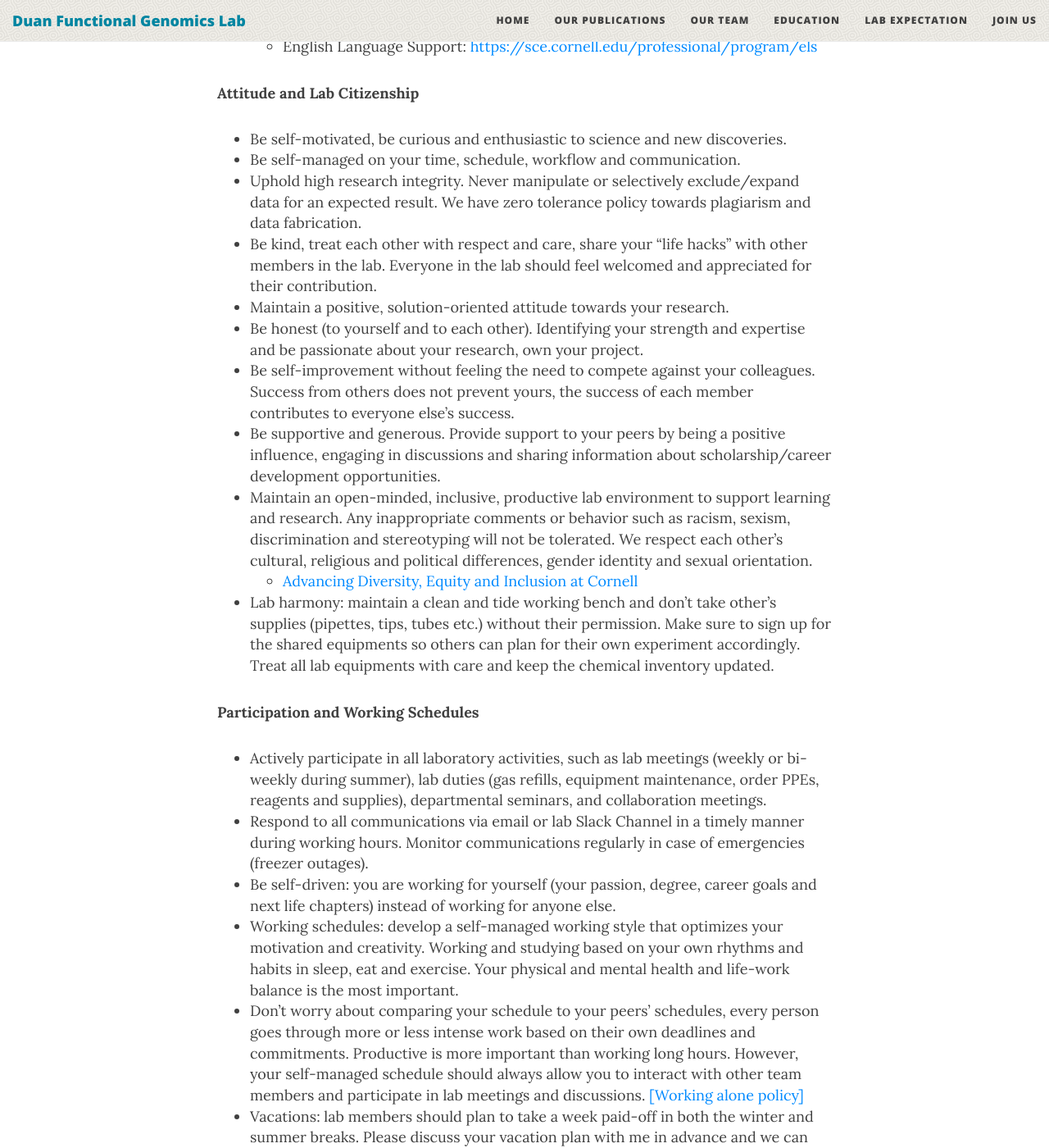
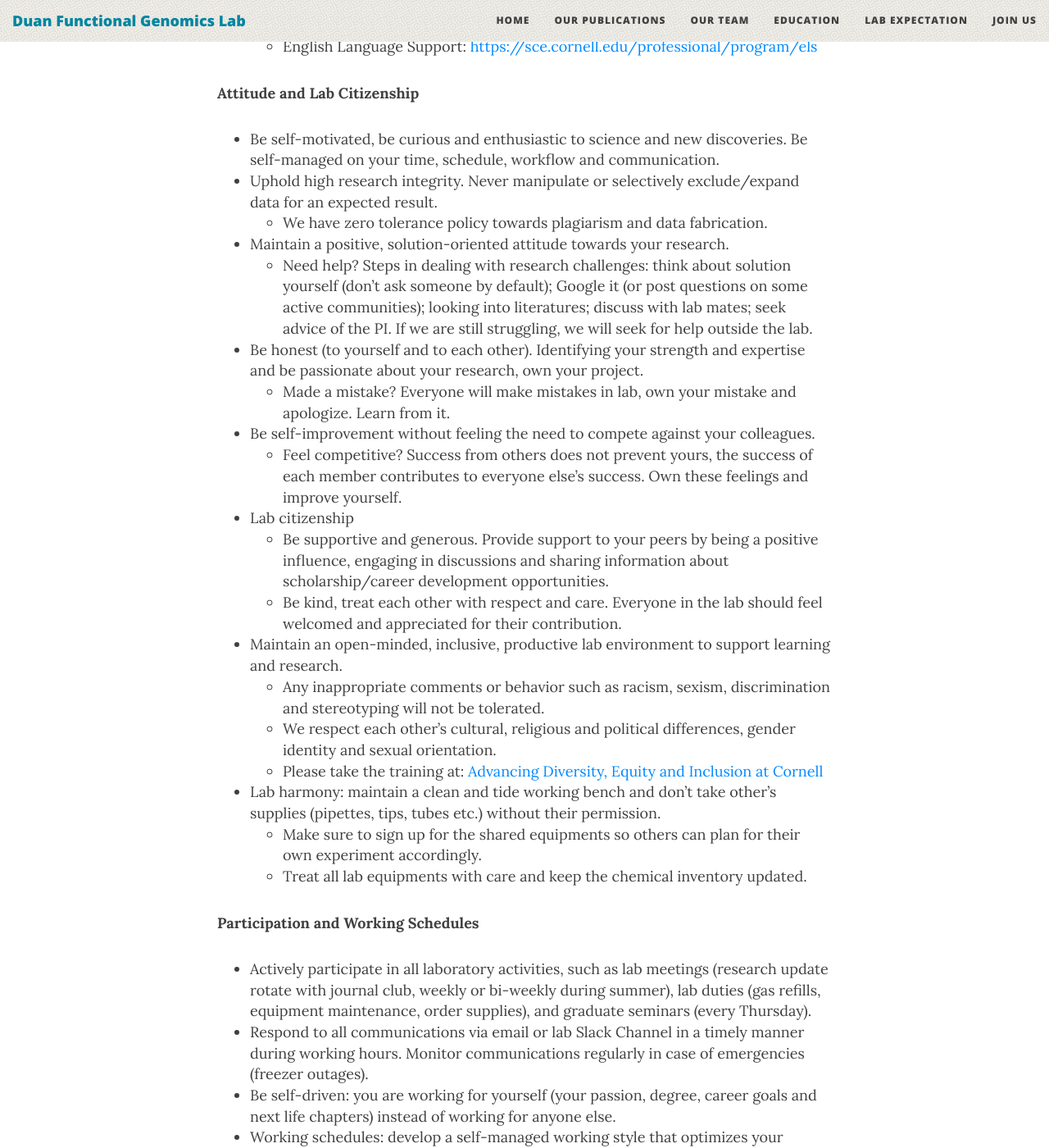
Before and after one commit to EllieDuan/EllieDuan.github.io, a Jekyll site: the page built from lab_expectation.md, in a window 1280 px wide and 1400 px high, scrolled down 995 px. Shown: the whole window at 82% size. Built offline with Jekyll 4.4.1, drawn with Linux system fonts in a browser that asks for light colours; nearby versions of some CDN libraries; some of the changed text lies outside the part shown.

Commit message:
update lab_exp format

```diff
--- a/lab_expectation.md
+++ b/lab_expectation.md
@@ -28,26 +28,36 @@ Members of the Duan lab share an interest in animal genomics, epigenomics and bi
 
 **Attitude and Lab Citizenship**
 
-* Be self-motivated, be curious and enthusiastic to science and new discoveries.
-* Be self-managed on your time, schedule, workflow and communication.
-* Uphold high research integrity. Never manipulate or selectively exclude/expand data for an expected result. We have zero tolerance policy towards plagiarism and data fabrication.
-* Be kind, treat each other with respect and care, share your "life hacks" with other members in the lab. Everyone in the lab should feel welcomed and appreciated for their contribution.
+* Be self-motivated, be curious and enthusiastic to science and new discoveries. Be self-managed on your time, schedule, workflow and communication.
+* Uphold high research integrity. Never manipulate or selectively exclude/expand data for an expected result.
+	* We have zero tolerance policy towards plagiarism and data fabrication.
 * Maintain a positive, solution-oriented attitude towards your research.
+	* Need help? Steps in dealing with research challenges: think about solution yourself (don't ask someone by default); Google it (or post questions on some active communities); looking into literatures; discuss with lab mates; seek advice of the PI. If we are still struggling, we will seek for help outside the lab.
 * Be honest (to yourself and to each other). Identifying your strength and expertise and be passionate about your research, own your project.
-* Be self-improvement without feeling the need to compete against your colleagues.  Success from others does not prevent yours, the success of each member contributes to everyone else's success.
-* Be supportive and generous. Provide support to your peers by being a positive influence, engaging in discussions and sharing information about scholarship/career development opportunities.
-* Maintain an open-minded, inclusive, productive lab environment to support learning and research. Any inappropriate comments or behavior such as racism, sexism, discrimination and stereotyping will not be tolerated. We respect each other's cultural, religious and political differences, gender identity and sexual orientation.
-	* [Advancing Diversity, Equity and Inclusion at Cornell](https://hr.cornell.edu/our-culture-diversity/diversity-inclusion/advancing-diversity-equity-and-inclusion-cornell)
-* Lab harmony: maintain a clean and tide working bench and don't take other's supplies (pipettes, tips, tubes etc.) without their permission. Make sure to sign up for the shared equipments so others can plan for their own experiment accordingly. Treat all lab equipments with care and keep the chemical inventory updated.
+	* Made a mistake? Everyone will make mistakes in lab, own your mistake and apologize. Learn from it.
+* Be self-improvement without feeling the need to compete against your colleagues.
+	* Feel competitive? Success from others does not prevent yours, the success of each member contributes to everyone else's success. Own these feelings and improve yourself.
+* Lab citizenship
+	* Be supportive and generous. Provide support to your peers by being a positive influence, engaging in discussions and sharing information about scholarship/career development opportunities.
+	* Be kind, treat each other with respect and care. Everyone in the lab should feel welcomed and appreciated for their contribution.
+* Maintain an open-minded, inclusive, productive lab environment to support learning and research.
+	* Any inappropriate comments or behavior such as racism, sexism, discrimination and stereotyping will not be tolerated.
+	* We respect each other's cultural, religious and political differences, gender identity and sexual orientation.
+	* Please take the training at: [Advancing Diversity, Equity and Inclusion at Cornell](https://hr.cornell.edu/our-culture-diversity/diversity-inclusion/advancing-diversity-equity-and-inclusion-cornell)
+* Lab harmony: maintain a clean and tide working bench and don't take other's supplies (pipettes, tips, tubes etc.) without their permission.
+	* Make sure to sign up for the shared equipments so others can plan for their own experiment accordingly.
+	* Treat all lab equipments with care and keep the chemical inventory updated.
 
 
 **Participation and Working Schedules**
 
-* Actively participate in all laboratory activities, such as lab meetings (weekly or bi-weekly during summer), lab duties (gas refills, equipment maintenance, order PPEs, reagents and supplies), departmental seminars, and collaboration meetings.
+* Actively participate in all laboratory activities, such as lab meetings (research update rotate with journal club, weekly or bi-weekly during summer), lab duties (gas refills, equipment maintenance, order supplies), and graduate seminars (every Thursday).
 * Respond to all communications via email or lab Slack Channel in a timely manner during working hours. Monitor communications regularly in case of emergencies (freezer outages).
 * Be self-driven: you are working for yourself (your passion, degree, career goals and next life chapters) instead of working for anyone else.
-* Working schedules: develop a self-managed working style that optimizes your motivation and creativity. Working and studying based on your own rhythms and habits in sleep, eat and exercise. Your physical and mental health and life-work balance is the most important.
-* Don't worry about comparing your schedule to your peers' schedules, every person goes through more or less intense work based on their own deadlines and commitments. Productive is more important than working long hours. However, your self-managed schedule should always allow you to interact with other team members and participate in lab meetings and discussions. [[Working alone policy]](https://ehs.cornell.edu/research-safety/chemical-safety/laboratory-safety-manual/chapter-4-administrative-controls/47)
+* Working schedules: develop a self-managed working style that optimizes your motivation and creativity.
+	* Night owl? Working and studying based on your own rhythms and habits in sleep, eat and exercise. Your physical and mental health and life-work balance is the most important.
+	* Don't worry about comparing your schedule to your peers' schedules, every person goes through more or less intense work based on their own deadlines and commitments.
+	* Productive is more important than working long hours. However, your self-managed schedule should always allow you to interact with other team members and participate in lab meetings and discussions. [[Working alone policy]](https://ehs.cornell.edu/research-safety/chemical-safety/laboratory-safety-manual/chapter-4-administrative-controls/47)
 * Vacations: lab members should plan to take a week paid-off in both the winter and summer breaks. Please discuss your vacation plan with me in advance and we can plan round the absence.
 * Absences: make sure to clear any anticipated whole day absence during working weeks with me in advance.
 
@@ -55,12 +65,15 @@ Members of the Duan lab share an interest in animal genomics, epigenomics and bi
 **Lab Notebook and Data Backup**
 
 * Your lab notebook belongs to the University and please do not take away with you.
-* Maintain an organized and transcribed copy of wet lab and computational notebook in Evernote online. The additional information can be upload as photos [examples](https://journals.sagepub.com/doi/pdf/10.1177/2211068212471834)
-* Data backup: sync all computer with google drive backup. Genomic data will need to be backed up on [BioHPC](https://biohpc.cornell.edu/lab/guides/hosted_servers_on_BioHPC.pdf) (not automatically).
+	* Maintain an organized and transcribed copy of wet lab and computational notebook in Evernote online. The additional information can be upload as photos [examples](https://journals.sagepub.com/doi/pdf/10.1177/2211068212471834)
+* Data backup: sync all computer with shared Google Drive backup. Genomic data and pipeline script will need to be backed up on [BioHPC](https://biohpc.cornell.edu/lab/guides/hosted_servers_on_BioHPC.pdf) (not automatically).
+* Data reproducibility: Make all protocols, data, and pipeline scripts freely and publicly available upon publication on lab GitHub and/or Protocols.io repositories.
 
+**Conference**
 
-**Lab Meetings**
-
+* Everyone is encouraged to present and attend research conference at least once a year. Our lab will support you one conference/yr if you present a poster or talk.
+* You should also make a good effort to obtain partial/full student scholarship for travel grant. This include the travel scholarship offered by Department, Grad school and the Conference, volunteering at the Conference and sharing rooms.
+* Please discuss with me in advance about the conference you are interested in. We will then work on the abstract (3-week prior to the submission deadline) and help you practice the presentation (3-week prior to the conference).
 
 
 
@@ -69,6 +82,9 @@ Members of the Duan lab share an interest in animal genomics, epigenomics and bi
 
 **PI mentor style**
 
+I tailor my mentoring styles to each individual member in the lab and adjust over time as they need. The open and regular communication is the key.
+
+not a lot of hierarchy, not micromanaged and allowed to get stuff done, and autonomous
 
 
 **Postdoctoral Researcher**
```
